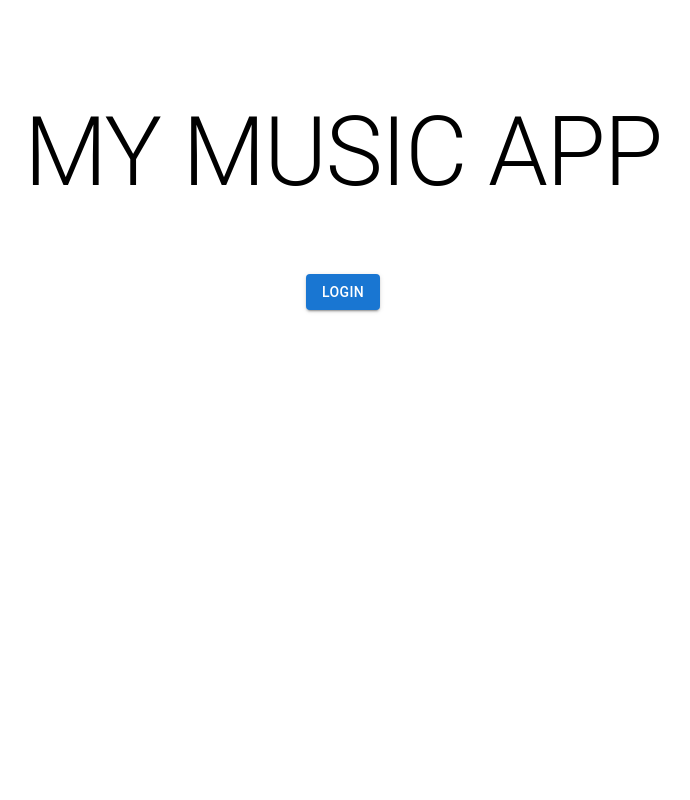
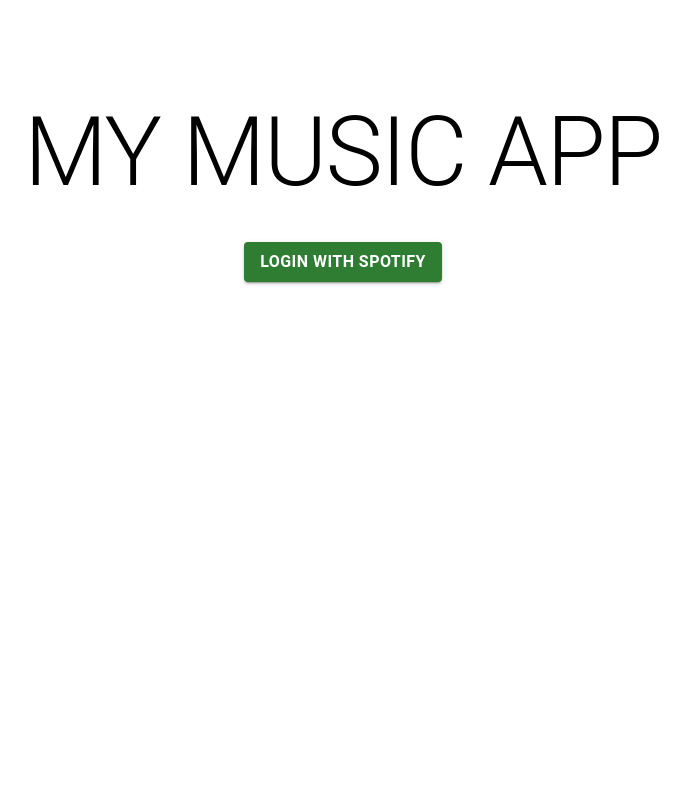
Before and after one commit to Omar-Ballesteros/breakable2-frontend, a React (Vite) app: page / in a window 1280 px wide. Shown: the top 800 px of the page, without its empty margins (297-987 px from the left). Built offline with nearby package versions, Linux system fonts and the light colour scheme.

Commit message:
Add login page and button with initial OAuth redirect setup

```diff
--- a/package.json
+++ b/package.json
@@ -15,7 +15,8 @@
     "@fontsource/roboto": "^5.2.5",
     "@mui/material": "^7.0.2",
     "react": "^19.0.0",
-    "react-dom": "^19.0.0"
+    "react-dom": "^19.0.0",
+    "react-router-dom": "^7.5.3"
   },
   "devDependencies": {
     "@eslint/js": "^9.25.1",
--- a/src/App.tsx
+++ b/src/App.tsx
@@ -1,58 +1,15 @@
-import { Button, Typography, Container, Box } from "@mui/material";
+import { BrowserRouter as Router, Routes, Route } from "react-router-dom";
+import LoginPage from "./pages/LoginPage";
+import CallbackPage from "./pages/CallbackPage";
 
 function App() {
   return (
-    <Box
-      sx={{
-        minHeight: "100vh",
-        display: "flex",
-        flexDirection: "column",
-        justifyContent: "space-between",
-        alignItems: "center",
-        textAlign: "center",
-        paddingTop: 4,
-        overflow: "hidden",
-      }}
-    >
-      <Container
-        sx={{
-          display: "flex",
-          flexDirection: "column",
-          alignItems: "center",
-          pt: 8,
-        }}
-      >
-        <Typography variant="h1" gutterBottom sx={{ whiteSpace: "nowrap" }}>
-          MY MUSIC APP
-        </Typography>
-        <Button variant="contained" sx={{ mt: 4 }}>
-          Login
-        </Button>
-      </Container>
-
-      <Box
-        sx={{
-          width: "100%",
-          overflow: "hidden",
-          display: "flex",
-          justifyContent: "center",
-          height: "1024px",
-          m: 0,
-        }}
-      >
-        <Box
-          component="img"
-          src="/Disco.png"
-          alt="Disco de vinilo"
-          sx={{
-            width: "1012px",
-            objectFit: "cover",
-            transform: "translateY(50%)",
-            marginBottom: 0,
-          }}
-        />
-      </Box>
-    </Box>
+    <Router>
+      <Routes>
+        <Route path="/" element={<LoginPage />} />
+        <Route path="/callback" element={<CallbackPage />} />
+      </Routes>
+    </Router>
   );
 }
 
--- /dev/null
+++ b/src/components/LoginButton.tsx
@@ -0,0 +1,20 @@
+import { Button } from "@mui/material";
+
+const LoginButton = () => {
+  const handleLogin = () => {
+    window.location.href = "https://localhost:8080/api/login";
+  };
+
+  return (
+    <Button
+      variant="contained"
+      color="success"
+      onClick={handleLogin}
+      sx={{ fontWeight: "bold", fontSize: "1rem" }}
+    >
+      Login with Spotify
+    </Button>
+  );
+};
+
+export default LoginButton;
--- /dev/null
+++ b/src/pages/CallbackPage.tsx
@@ -0,0 +1,5 @@
+const CallbackPage = () => {
+  return <div>CallbackPage</div>;
+};
+
+export default CallbackPage;
--- /dev/null
+++ b/src/pages/LoginPage.tsx
@@ -0,0 +1,56 @@
+import { Box, Container, Typography } from "@mui/material";
+import LoginButton from "../components/LoginButton";
+
+const LoginPage = () => {
+  return (
+    <Box
+      minHeight="100vh"
+      display="flex"
+      flexDirection="column"
+      justifyContent="space-between"
+      alignItems="center"
+      textAlign="center"
+      paddingTop={4}
+      overflow="hidden"
+    >
+      <Container
+        sx={{
+          display: "flex",
+          flexDirection: "column",
+          alignItems: "center",
+          pt: 8,
+        }}
+      >
+        <Typography variant="h1" gutterBottom sx={{ whiteSpace: "nowrap" }}>
+          MY MUSIC APP
+        </Typography>
+        <LoginButton></LoginButton>
+      </Container>
+
+      <Box
+        sx={{
+          width: "100%",
+          overflow: "hidden",
+          display: "flex",
+          justifyContent: "center",
+          height: "1024px",
+          m: 0,
+        }}
+      >
+        <Box
+          component="img"
+          src="/Disco.png"
+          alt="Disco de vinilo"
+          sx={{
+            width: "1012px",
+            objectFit: "cover",
+            transform: "translateY(50%)",
+            marginBottom: 0,
+          }}
+        />
+      </Box>
+    </Box>
+  );
+};
+
+export default LoginPage;
```
Also changed, not shown: eslint.config.js (+19 -0 lines), src/context/AuthContext.tsx (added, +35 -0 lines), 1 other file (tests, documents, lock files or other folders).
